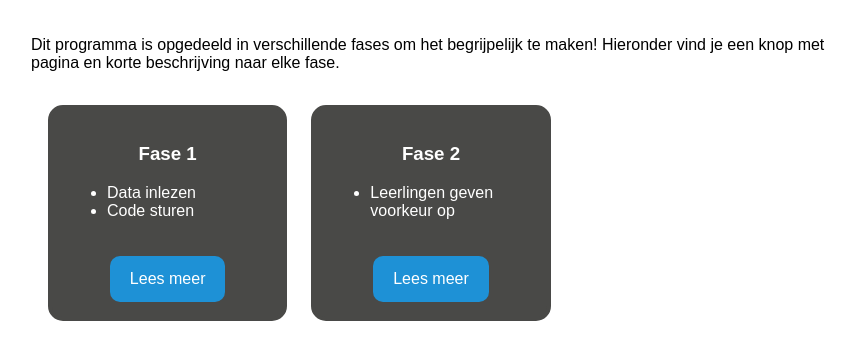
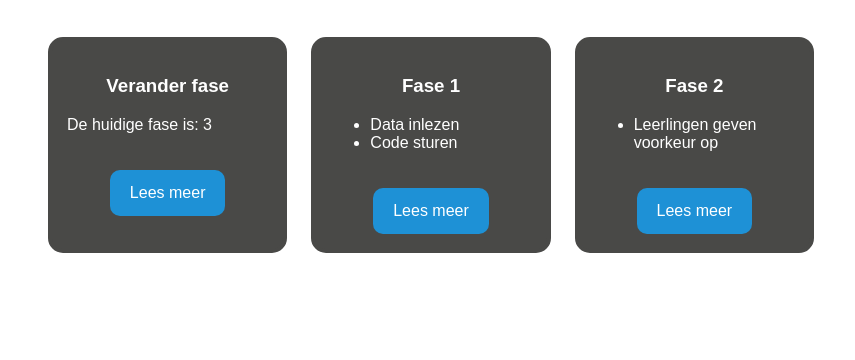
Before and after one commit to woutvos/leerlingen-koppelen, a Flask app: page /dashboard/ in a window 1280 px wide. Shown: the part 249-609 px from the top of the page, without its empty margins (209-1064 px from the left). Run offline with Flask 2, Linux system fonts and the light colour scheme; a user stored in the database is signed in.

Commit message:
Add verander fase

```diff
--- a/templates/dashboard.html
+++ b/templates/dashboard.html
@@ -4,9 +4,14 @@
     <h1>Dashboard</h1>
 </header>
 <main>
-    <p>Dit programma is opgedeeld in verschillende fases om het begrijpelijk te maken! Hieronder vind je een knop met pagina en korte beschrijving naar elke fase.</p>
     <!-- Grid met daarin kaarten voor elke fase en 2 korte punten wat het doet -->
     <div class="fase-grid">
+        <div class="fase-grid-item">
+            <h3>Verander fase</h3>
+            <p>De huidige fase is: {{ huidige_fase }}</p>
+            <a href="{{ url_for('verander_fase') }}"><button class="fase-button">Lees meer</button></a>
+        </div>
+
         <div class="fase-grid-item">
             <h3>Fase 1</h3>
             <ul>
```
